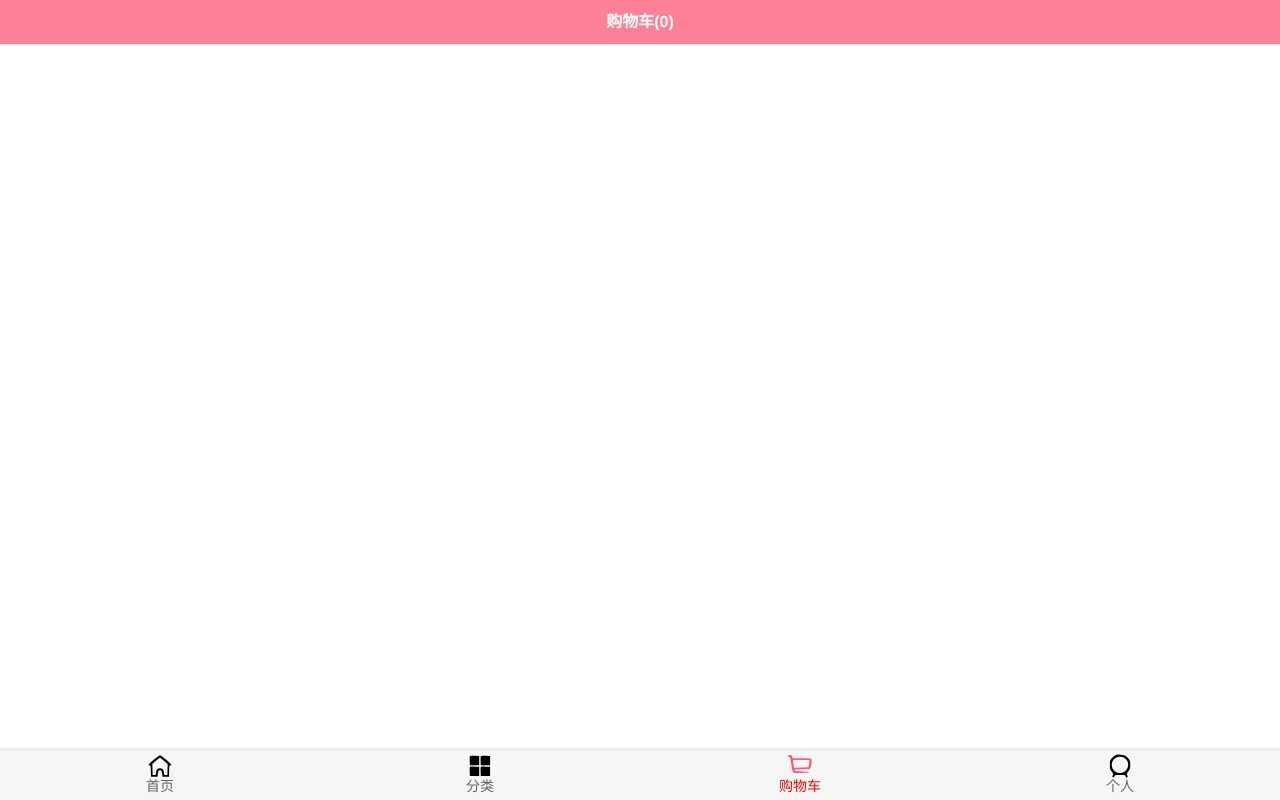
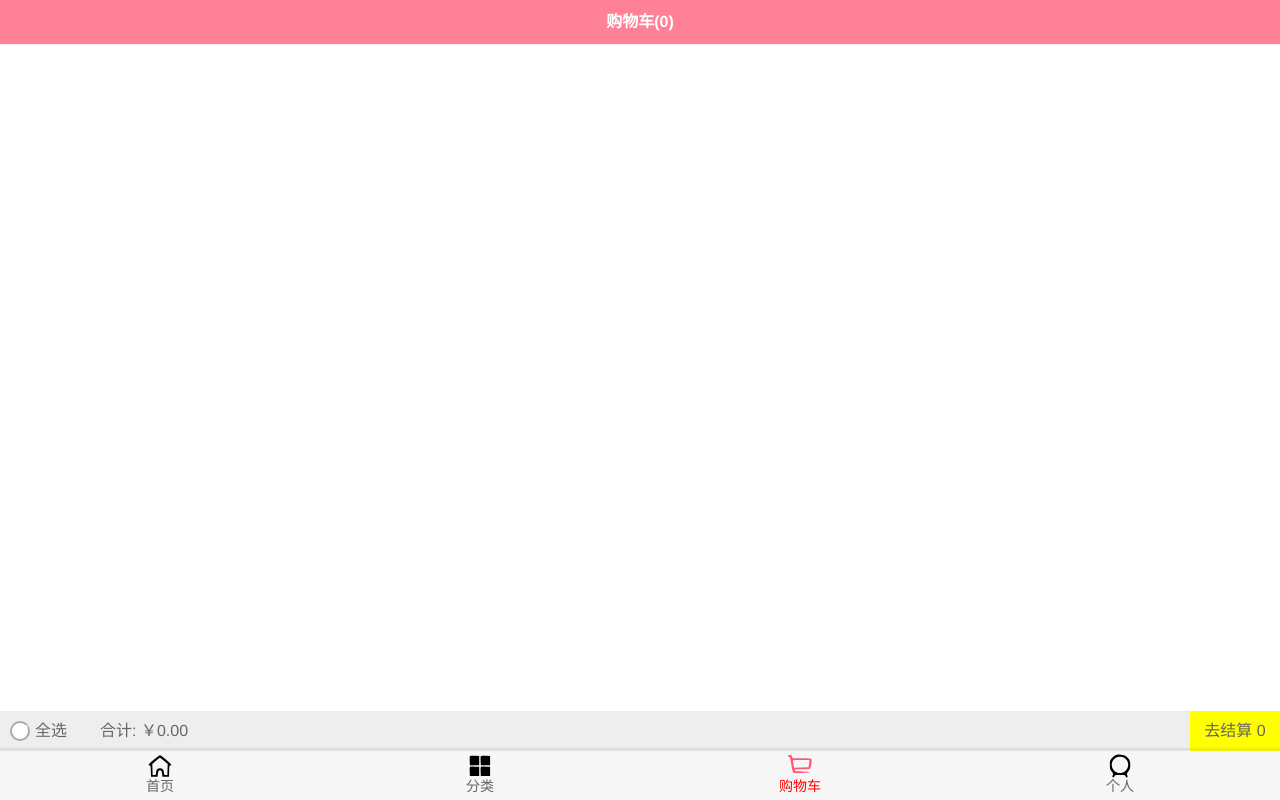
Before and after one commit to Guipengtt/vue-shopping-mall, a Vue app: page /shopcart in a window 1280 px wide. Built offline with nearby package versions, Linux system fonts and the light colour scheme.

Commit message:
Finish Cart dev

```diff
--- a/package.json
+++ b/package.json
@@ -10,6 +10,7 @@
     "axios": "^0.19.2",
     "better-scroll": "^1.15.2",
     "core-js": "^3.6.5",
+    "promise": "^8.1.0",
     "vue": "^2.6.11",
     "vue-router": "^3.3.4",
     "vuex": "^3.5.1"
--- /dev/null
+++ b/src/components/content/checkButton/CheckButton.vue
@@ -0,0 +1,32 @@
+<template>
+  <div class="check-button" :class="{check: isCheck}">
+    <img src="~assets/img/cart/tick.svg" alt />
+  </div>
+</template>
+
+<script>
+export default {
+  name: "CheckButton",
+  props: {
+    isCheck: {
+      type: Boolean,
+      default() {
+        return false;
+      },
+    },
+  },
+};
+</script>
+
+<style scoped>
+.check-button {
+  background-color: white;
+  border-radius: 50%;
+  border: 2px solid #aaa;
+}
+
+.check {
+  border-color: red;
+  background-color: red;
+}
+</style>
--- a/src/store/actions.js
+++ b/src/store/actions.js
@@ -1,15 +1,18 @@
-import {
-  ADD_COUNTER,
-  ADD_TO_CART
-} from '@/store/mutations-type'
+import { ADD_COUNTER, ADD_TO_CART } from "@/store/mutations-type";
 
 export default {
   addCart(context, payload) {
-    let oldProduct = context.state.cartList.find((item) => item.iid === payload.iid);
-    if (oldProduct) {
-      context.commit(ADD_COUNTER, oldProduct);
-    } else {
-      context.commit(ADD_TO_CART, payload);
-    }
+    return new Promise((resolve, reject) => {
+      let oldProduct = context.state.cartList.find(
+        item => item.iid === payload.iid
+      );
+      if (oldProduct) {
+        context.commit(ADD_COUNTER, oldProduct);
+        resolve("当前商品数量+1");
+      } else {
+        context.commit(ADD_TO_CART, payload);
+        resolve("成功将商品加入购物车");
+      }
+    });
   }
-}
+};
--- a/src/store/mutations.js
+++ b/src/store/mutations.js
@@ -8,6 +8,7 @@ export default {
     payload.count++;
   },
   [ADD_TO_CART](state, payload) {
+    payload.checked = true;
     payload.count = 1;
     state.cartList.push(payload);
   }
--- a/src/views/details/Detail.vue
+++ b/src/views/details/Detail.vue
@@ -1,13 +1,31 @@
 <template>
   <div id="detail">
-    <detail-nav-bar class="detail-nav" @titleClick="titleClick" ref="nav"></detail-nav-bar>
-    <scroll class="content" ref="scroll" :probe-type="3" @scroll="contentScroll">
+    <detail-nav-bar
+      class="detail-nav"
+      @titleClick="titleClick"
+      ref="nav"
+    ></detail-nav-bar>
+    <scroll
+      class="content"
+      ref="scroll"
+      :probe-type="3"
+      @scroll="contentScroll"
+    >
       <detail-swaper :top-images="topImages"></detail-swaper>
       <detail-base-info :goods="goods"></detail-base-info>
       <detail-shop-info :shop="shop"></detail-shop-info>
-      <detail-goods-info :detail-info="detailInfo" @imageLoad="imageLoad"></detail-goods-info>
-      <detail-param-info ref="params" :paramInfo="goodsParam"></detail-param-info>
-      <detail-comment-info ref="comment" :commentInfo="commentInfo"></detail-comment-info>
+      <detail-goods-info
+        :detail-info="detailInfo"
+        @imageLoad="imageLoad"
+      ></detail-goods-info>
+      <detail-param-info
+        ref="params"
+        :paramInfo="goodsParam"
+      ></detail-param-info>
+      <detail-comment-info
+        ref="comment"
+        :commentInfo="commentInfo"
+      ></detail-comment-info>
       <goods-list ref="recommends" :good="recommends"></goods-list>
     </scroll>
     <back-top @click.native="backClick" v-show="showBack"></back-top>
@@ -36,7 +54,7 @@ import {
   Goods,
   Shop,
   GoodsParam,
-  getRecommend,
+  getRecommend
 } from "@/network/detail";
 
 export default {
@@ -55,7 +73,7 @@ export default {
       itemListener: null,
       themeTops: [],
       getThemeTopYs: null,
-      currentIndex: 0,
+      currentIndex: 0
     };
   },
   components: {
@@ -68,14 +86,14 @@ export default {
     DetailCommentInfo,
     DetailBottomBar,
     Scroll,
-    GoodsList,
+    GoodsList
   },
   created() {
     // 得到商品iid
     this.iid = this.$route.params.iid;
 
     // 请求数据
-    getDetails(this.iid).then((res) => {
+    getDetails(this.iid).then(res => {
       const data = res.data.result;
       // 1. 获取顶部图片(轮播数据)
       this.topImages = data.itemInfo.topImages;
@@ -115,7 +133,7 @@ export default {
     });
 
     // 获取推荐数据
-    getRecommend().then((res) => {
+    getRecommend().then(res => {
       this.recommends = res.data.data.list;
     });
   },
@@ -152,14 +170,16 @@ export default {
       product.price = this.goods.realPrice;
       product.iid = this.iid;
 
-      this.$store.dispatch("addCart", product);
-    },
+      this.$store.dispatch("addCart", product).then(res => {
+        console.log(res);
+      });
+    }
   },
   mounted() {},
 
   destroyed() {
     this.$bus.$off("itemImageLoad", this.itemListener);
-  },
+  }
 };
 </script>
 
--- a/src/views/shopcart/ShopeCart.vue
+++ b/src/views/shopcart/ShopeCart.vue
@@ -4,9 +4,10 @@
       <div slot="center">购物车({{cartLength}})</div>
     </nav-bar>
 
-    <scroll class="content">
+    <scroll class="content" ref="scroll">
       <cart-list class="cart-list"></cart-list>
     </scroll>
+    <cart-buttom-bar></cart-buttom-bar>
   </div>
 </template>
 
@@ -14,6 +15,7 @@
 import NavBar from "@/components/common/navBar/NavBar";
 import CartList from "@/views/shopcart/childComps/CartList";
 import Scroll from "@/components/common/scroll/Scroll";
+import CartButtomBar from "@/views/shopcart/childComps/CartButtomBar";
 
 import { mapGetters } from "vuex";
 
@@ -22,10 +24,14 @@ export default {
   components: {
     NavBar,
     CartList,
+    CartButtomBar,
     Scroll,
   },
   computed: {
     ...mapGetters(["cartLength"]),
+  },
+  activated() {
+    this.$refs.scroll.refresh();
   },
 };
 </script>
@@ -46,7 +52,7 @@ export default {
   overflow: hidden;
   position: absolute;
   top: 44px;
-  bottom: 49px;
+  bottom: 89px;
   left: 0;
   right: 0;
 }
--- /dev/null
+++ b/src/views/shopcart/childComps/CartButtomBar.vue
@@ -0,0 +1,104 @@
+<template>
+  <div class="buttom-bar">
+    <div class="check-content">
+      <check-button :isCheck="isSelectAll" class="check-button" @click.native="checkClick"></check-button>
+      <span>全选</span>
+    </div>
+    <div class="price">合计: {{totalPrice}}</div>
+    <div class="calculate">去结算 {{checkLength}}</div>
+  </div>
+</template>
+
+<script>
+import CheckButton from "@/components/content/checkButton/CheckButton";
+
+import { mapGetters } from "vuex";
+
+export default {
+  name: "CartButtonBar",
+  components: {
+    CheckButton,
+  },
+  computed: {
+    ...mapGetters(["cartList"]),
+    totalPrice() {
+      return (
+        "￥" +
+        this.cartList
+          .filter((item) => {
+            return item.checked;
+          })
+          .reduce((preValue, item) => {
+            return preValue + item.price * item.count;
+          }, 0)
+          .toFixed(2)
+      );
+    },
+    checkLength() {
+      return this.cartList.filter((item) => {
+        return item.checked;
+      }).length;
+    },
+    isSelectAll() {
+      if (this.cartList.length === 0) {
+        return false;
+      } else {
+        return !this.cartList.filter((item) => {
+          return !item.checked;
+        }).length;
+      }
+    },
+  },
+  methods: {
+    checkClick() {
+      if (this.isSelectAll) {
+        this.cartList.map((item) => {
+          item.checked = false;
+        });
+      } else {
+        this.cartList.map((item) => {
+          item.checked = true;
+        });
+      }
+    },
+  },
+};
+</script>
+
+<style scoped>
+.buttom-bar {
+  position: fixed;
+  height: 40px;
+  background-color: #eee;
+  left: 0;
+  right: 0;
+  bottom: 49px;
+  line-height: 40px;
+  display: flex;
+}
+
+.check-content {
+  display: flex;
+  align-items: center;
+  margin-left: 10px;
+  width: 60px;
+}
+
+.check-button {
+  width: 20px;
+  height: 20px;
+  line-height: 20px;
+  margin-right: 5px;
+}
+
+.price {
+  margin-left: 30px;
+  flex: 1;
+}
+
+.calculate {
+  width: 90px;
+  background-color: yellow;
+  text-align: center;
+}
+</style>
--- a/src/views/shopcart/childComps/CartListItem.vue
+++ b/src/views/shopcart/childComps/CartListItem.vue
@@ -1,10 +1,30 @@
 <template>
-  <div>{{product}}</div>
+  <div id="shop-item">
+    <div class="item-selector">
+      <check-button :is-check="product.checked" @click.native="checkClick"></check-button>
+    </div>
+    <div class="item-img">
+      <img :src="product.image" alt="商品图片" />
+    </div>
+    <div class="item-info">
+      <div class="item-title">{{product.title}}</div>
+      <div class="item-desc">商品描述: {{product.desc}}</div>
+      <div class="info-bottom">
+        <div class="item-price left">¥{{product.price}}</div>
+        <div class="item-count right">x{{product.count}}</div>
+      </div>
+    </div>
+  </div>
 </template>
 
 <script>
+import CheckButton from "@/components/content/checkButton/CheckButton";
+
 export default {
   name: "cartListItem",
+  components: {
+    CheckButton,
+  },
   props: {
     product: {
       type: Object,
@@ -13,8 +33,72 @@ export default {
       },
     },
   },
+  methods: {
+    checkClick() {
+      this.product.checked = !this.product.checked;
+    },
+  },
 };
 </script>
 
 <style scoped>
+#shop-item {
+  width: 100%;
+  display: flex;
+  font-size: 0;
+  padding: 5px;
+  border-bottom: 1px solid #ccc;
+}
+
+.item-selector {
+  width: 14%;
+  display: flex;
+  justify-content: center;
+  align-items: center;
+}
+
+.item-title,
+.item-desc {
+  overflow: hidden;
+  white-space: nowrap;
+  text-overflow: ellipsis;
+}
+
+.item-img {
+  padding: 5px;
+  /*border: 1px solid #ccc;*/
+}
+
+.item-img img {
+  width: 80px;
+  height: 100px;
+  display: block;
+  border-radius: 5px;
+}
+
+.item-info {
+  font-size: 17px;
+  color: #333;
+  padding: 5px 10px;
+  position: relative;
+  overflow: hidden;
+}
+
+.item-info .item-desc {
+  font-size: 14px;
+  color: #666;
+  margin-top: 15px;
+}
+
+.info-bottom {
+  margin-top: 10px;
+  position: absolute;
+  bottom: 10px;
+  left: 10px;
+  right: 10px;
+}
+
+.info-bottom .item-price {
+  color: orangered;
+}
 </style>
```
Also changed, not shown: 1 other file (tests, documents, lock files or other folders).
